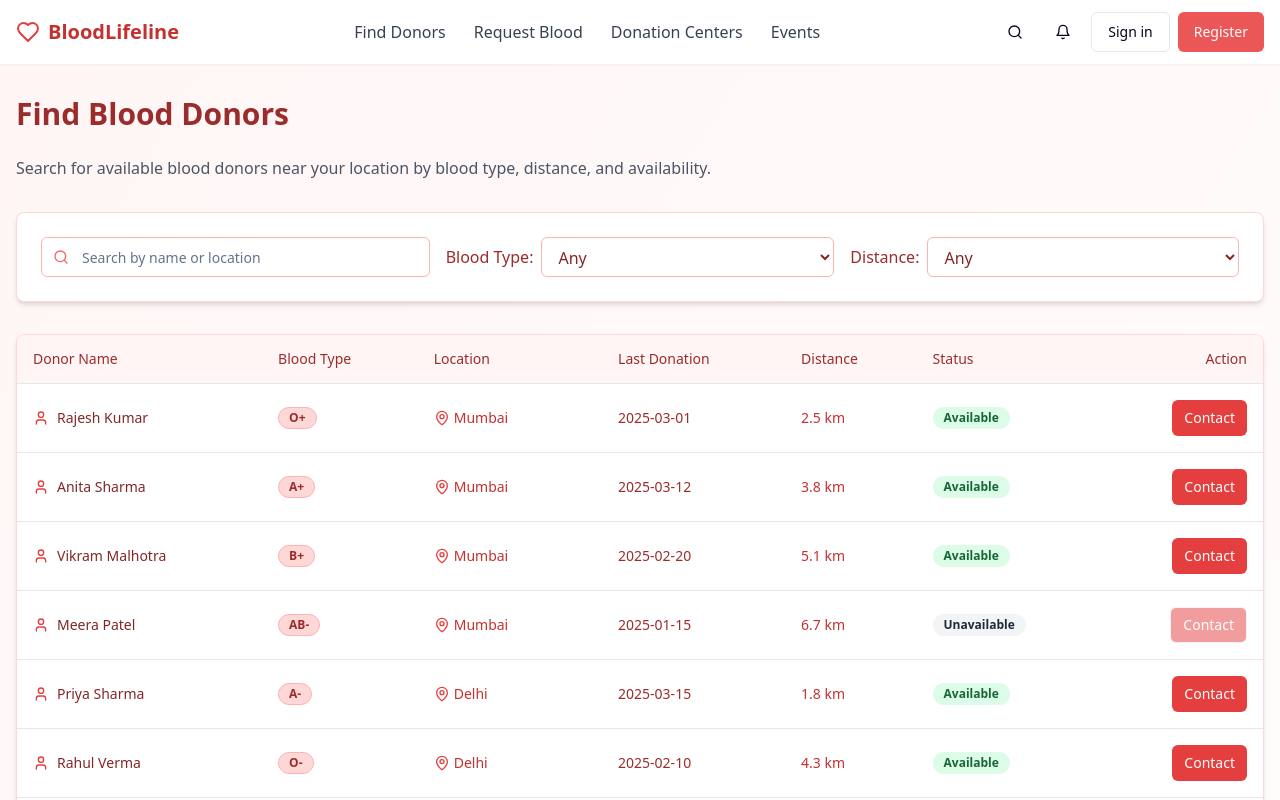
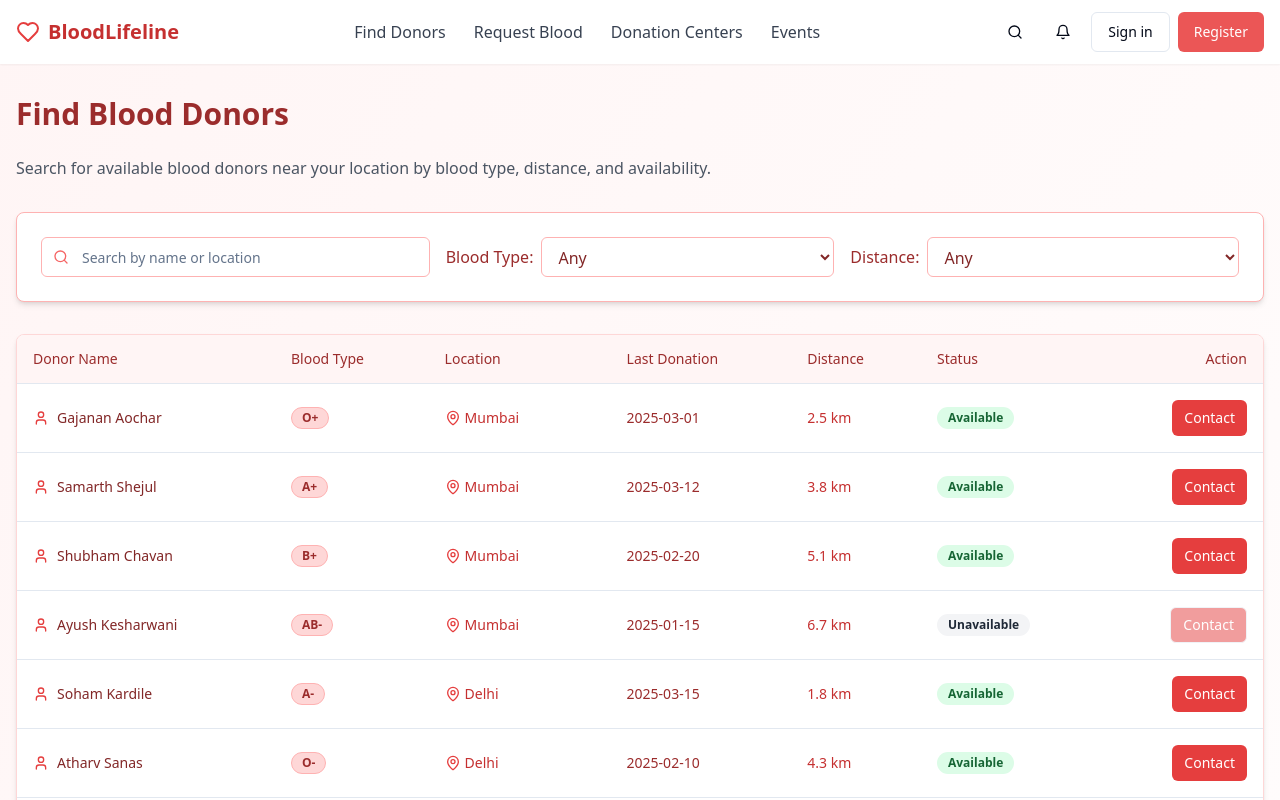
Before and after one commit to kesharwaniayush/blood-lifeline-connect, a React (Vite) app: page /donors in a window 1280 px wide. Shown: the top 800 px of the page. Built offline with nearby package versions, Linux system fonts and the light colour scheme.

Commit message:
Update donor names
Replaced the first six donor names with the provided names.

```diff
--- a/src/pages/DonorsList.tsx
+++ b/src/pages/DonorsList.tsx
@@ -1,4 +1,3 @@
-
 import { useState } from "react";
 import { Search, MapPin, User } from "lucide-react";
 import NavigationMenu from "@/components/NavigationMenu";
@@ -9,10 +8,9 @@ import { Badge } from "@/components/ui/badge";
 import { Table, TableHeader, TableRow, TableHead, TableBody, TableCell } from "@/components/ui/table";
 
 const donors = [
-  // Mumbai donors
   {
     id: 1,
-    name: "Rajesh Kumar",
+    name: "Gajanan Aochar",
     bloodType: "O+",
     location: "Mumbai",
     lastDonation: "2025-03-01",
@@ -21,7 +19,7 @@ const donors = [
   },
   {
     id: 2,
-    name: "Anita Sharma",
+    name: "Samarth Shejul",
     bloodType: "A+",
     location: "Mumbai",
     lastDonation: "2025-03-12",
@@ -30,7 +28,7 @@ const donors = [
   },
   {
     id: 3,
-    name: "Vikram Malhotra",
+    name: "Shubham Chavan",
     bloodType: "B+",
     location: "Mumbai",
     lastDonation: "2025-02-20",
@@ -39,18 +37,16 @@ const donors = [
   },
   {
     id: 4,
-    name: "Meera Patel",
+    name: "Ayush Kesharwani",
     bloodType: "AB-",
     location: "Mumbai",
     lastDonation: "2025-01-15",
     status: "unavailable",
     distance: "6.7 km",
   },
-
-  // Delhi donors
   {
     id: 5,
-    name: "Priya Sharma",
+    name: "Soham Kardile",
     bloodType: "A-",
     location: "Delhi",
     lastDonation: "2025-03-15",
@@ -59,7 +55,7 @@ const donors = [
   },
   {
     id: 6,
-    name: "Rahul Verma",
+    name: "Atharv Sanas",
     bloodType: "O-",
     location: "Delhi",
     lastDonation: "2025-02-10",
@@ -84,8 +80,6 @@ const donors = [
     status: "available",
     distance: "9.2 km",
   },
-
-  // Bengaluru donors
   {
     id: 9,
     name: "Sonia Singh",
@@ -122,8 +116,6 @@ const donors = [
     status: "unavailable",
     distance: "8.4 km",
   },
-
-  // Hyderabad donors
   {
     id: 13,
     name: "Vikram Reddy",
@@ -160,8 +152,6 @@ const donors = [
     status: "unavailable",
     distance: "7.8 km",
   },
-
-  // Chennai donors
   {
     id: 17,
     name: "Neha Verma",
@@ -234,7 +224,7 @@ const DonorsList = () => {
         <h1 className="text-3xl font-bold mb-6 text-blood-700">Find Blood Donors</h1>
         <p className="text-gray-600 mb-8">Search for available blood donors near your location by blood type, distance, and availability.</p>
 
-        <div className="bg-white p-6 rounded-lg shadow-md mb-8 border border-blood-100">
+        <div className="bg-white p-6 rounded-lg shadow-md mb-8 border border-blood-200">
           <div className="grid grid-cols-1 md:grid-cols-3 gap-4">
             <div className="relative">
               <Input
```
